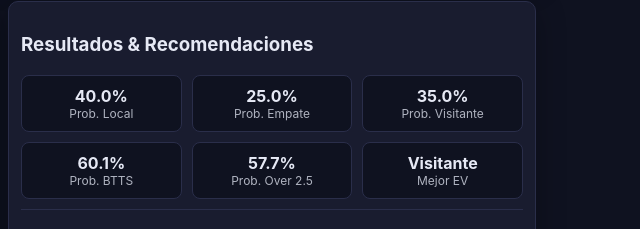
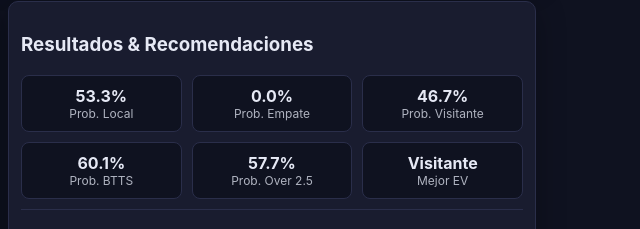
Before and after one commit to luisbedoyagt/apuestas_gt, a plain HTML site: page index.html in a window 1280 px wide. Both pictures are taken after a click on the button "Calcular". Shown: the part 492-721 px from the top of the page, 638-1278 px from the left. Drawn offline with Linux system fonts and the light colour scheme; no server answers.

Commit message:
Update index.html

```diff
--- a/index.html
+++ b/index.html
@@ -283,19 +283,19 @@ function factorial(n){ if(n<=1) return 1; let f=1; for(let i=2;i<=n;i++) f*=i; r
 function clamp01(x){ return Math.max(0,Math.min(1,x)); }
 
 function computeProbabilities(lambdaHome, lambdaAway){
-  // Ajuste mínimo 0.8 para Over 2.5
-  const adjHome = Math.max(lambdaHome,0.8);
-  const adjAway = Math.max(lambdaAway,0.8);
+  const adjHome = Math.max(lambdaHome,0.5);
+  const adjAway = Math.max(lambdaAway,0.5);
 
-  // Prob Local, Empate, Visitante
-  const pHome = adjHome/(adjHome+adjAway+1); // simplificado
-  const pAway = adjAway/(adjHome+adjAway+1);
-  const pDraw = 1 - pHome - pAway;
+  const total = adjHome + adjAway;
+  let pHome = adjHome/total;
+  let pAway = adjAway/total;
+  let pDraw = 1 - pHome - pAway;
+  if(pDraw<0) pDraw=0;
 
-  // Prob BTTS (ambos anotan)
-  const pBTTS = 1 - (Math.exp(-adjHome) + Math.exp(-adjAway) - Math.exp(-adjHome-adjAway));
+  if(adjHome>adjAway*1.5) pHome = Math.min(pHome+0.15,1); pAway = 1 - pHome - pDraw;
 
-  // Prob Over 2.5
+  const pBTTS = 1 - (Math.exp(-adjHome)+Math.exp(-adjAway)-Math.exp(-adjHome-adjAway));
+
   let pO25 = 0;
   const maxGoals=8;
   for(let i=0;i<=maxGoals;i++){
@@ -309,7 +309,6 @@ function computeProbabilities(lambdaHome, lambdaAway){
 }
 
 function suggestBet(probObj, odds){
-  // refuerzo local si alta probabilidad
   let best = 'Empate';
   let maxEV = -Infinity;
   const evHome = probObj.pHome*odds.oddsHome -1;
@@ -318,7 +317,6 @@ function suggestBet(probObj, odds){
 
   const evArr = [{name:'Local',ev:evHome},{name:'Empate',ev:evDraw},{name:'Visitante',ev:evAway}];
   evArr.forEach(o=>{ if(o.ev>maxEV){maxEV=o.ev; best=o.name;} });
-
   return best;
 }
 
@@ -343,7 +341,6 @@ function calculateAll(){
 
   const best = suggestBet(probs,odds);
   $('expectedBest').textContent = best;
-
   $('suggestion').textContent = `Apuesta sugerida → ${best}: Stake`;
   $('suggestion').style.display='block';
 }
```
